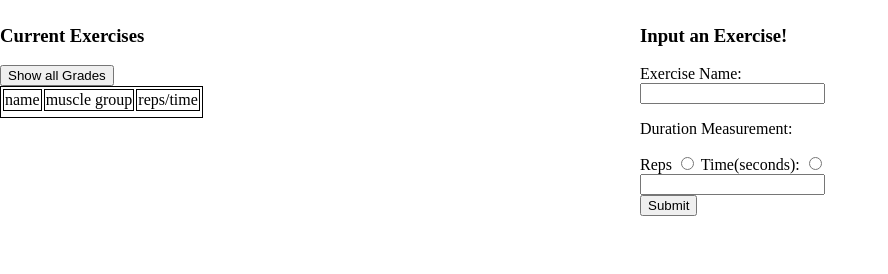
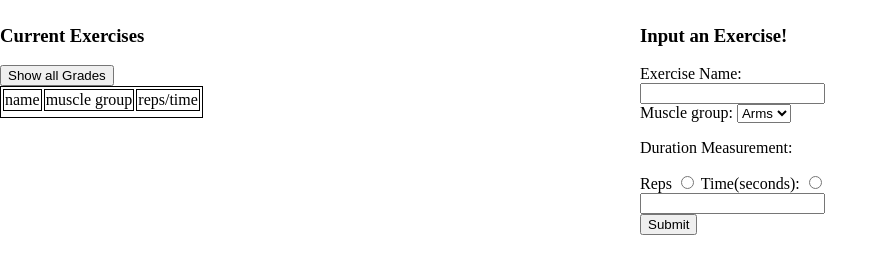
Before and after one commit to EthanV431/ExerciseTracker, a plain HTML site: page webpage.html in a window 1280 px wide. Shown: the whole page, without its empty margins (0-888 px from the left). Drawn offline with Linux system fonts and the light colour scheme.

Commit message:
added menus

```diff
--- a/webpage.html
+++ b/webpage.html
@@ -41,23 +41,33 @@
     </div>
 
     <div id="right">
+            <!--
+                Name of Exercise
+                Target Muscle group
+                reps/time (category)
+            -->
 
         <h3> Input an Exercise! </h3>
 
         <form id="create">
             <label for="name1">Exercise Name:</label><br>
             <input type="text" id="name1" name="name1" autocomplete="on"><br>
-            <!--
-                Name of Exercise
-                Target Muscle group
-                reps/time (category)
-            -->
+
+            <label for="muscle_group">Muscle group: </label>
+            <select name="muscles">
+                <option value="arms">Arms</option>
+                <option value="legs">Legs</option>
+                <option value="core">Core</option>
+                <option value="back">Back</option>
+              </select>
+
             <p>Duration Measurement:</p>
             <label for="reps">Reps</label>
-            <input type="radio" id="reps" name="reps" autocomplete="on">
+            <input type="radio" id="reps" name="rep_time" autocomplete="on">
+
             <label for="time">Time(seconds):</label>
-            <input type="radio" id="time" name="time" autocomplete="on"><br>
-            <input type="number" id="rep_time" name="rep_time" autocomplete="on"><br>
+            <input type="radio" id="time" name="rep_time" autocomplete="on"><br>
+            <input type="number" id="rep_time" name="rep_time_input" autocomplete="on"><br>
             <button type="submit">Submit</button>
         </form>
     </div>
```
